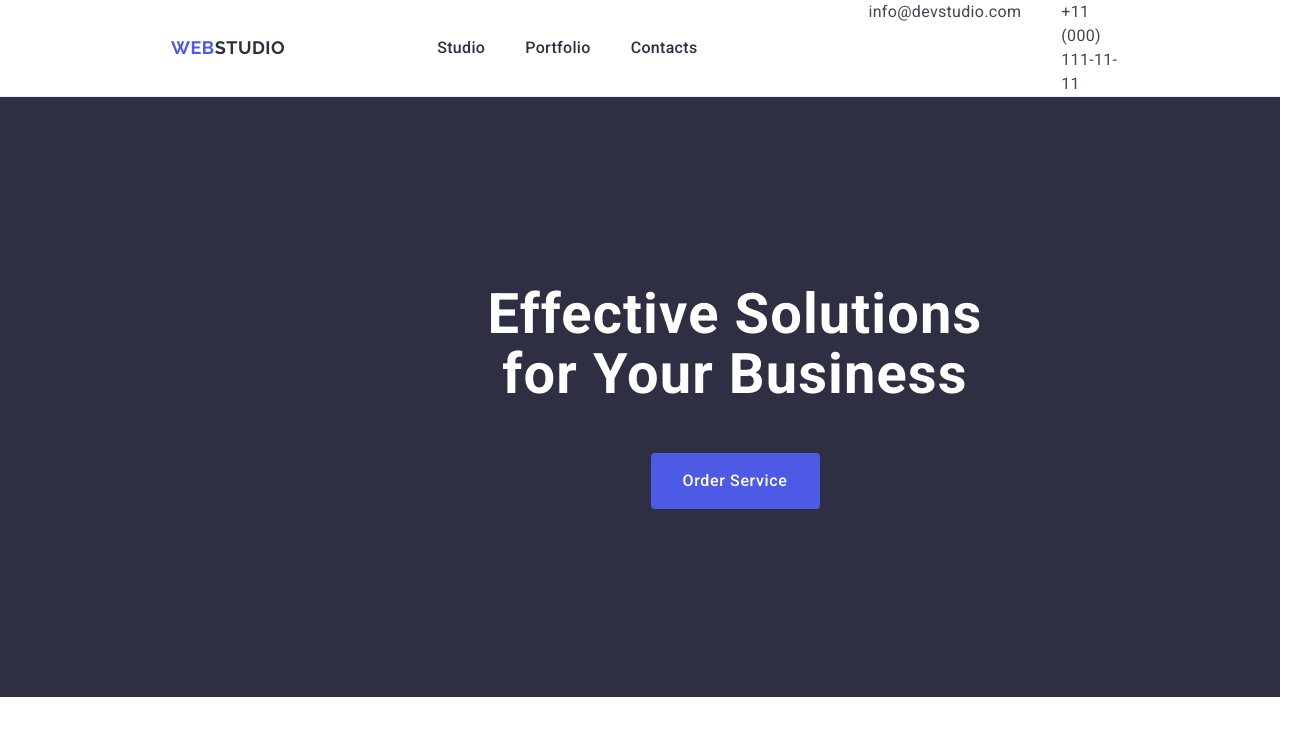
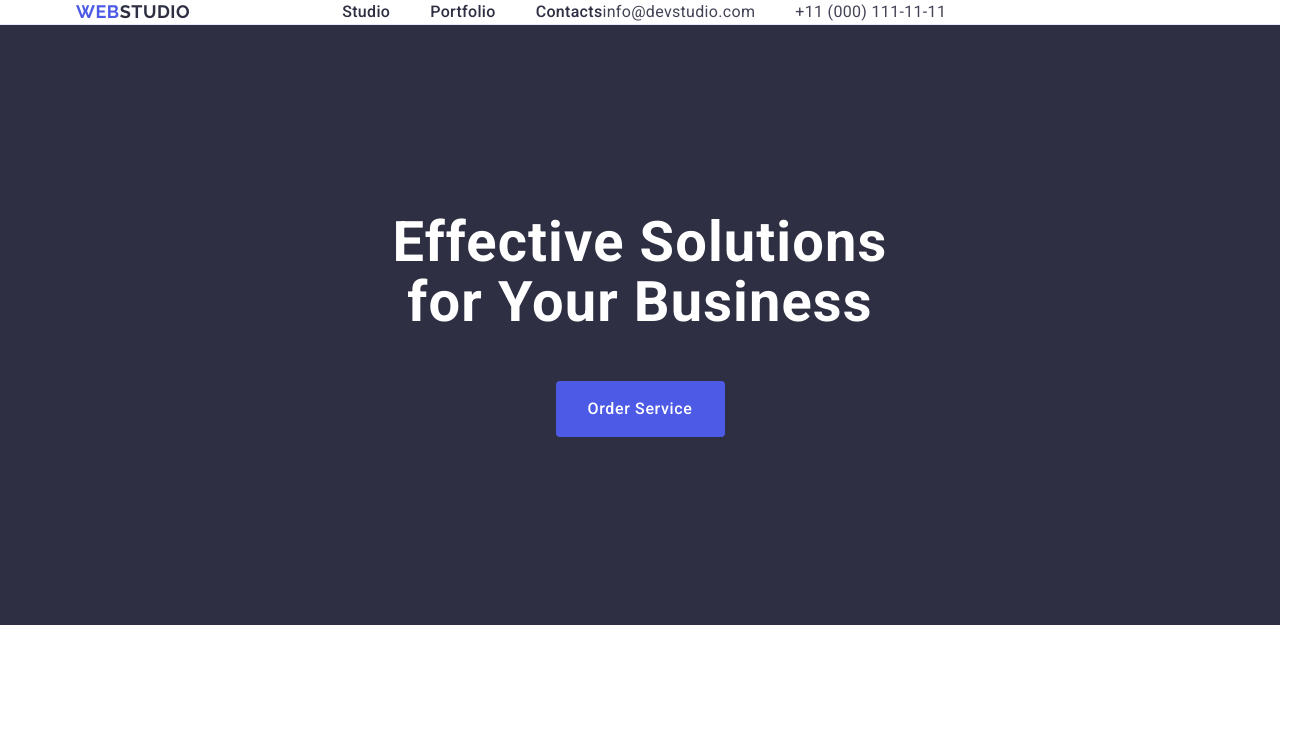
Before and after one commit to Yura-Chek/goit-markup-hw-03, a plain HTML site: page index.html in a window 1280 px wide. Shown: the top 741 px of the page, 1314 px wide, since content can reach past the window. Drawn offline with nearby package versions, Linux system fonts and the light colour scheme.

Commit message:
change header 4

```diff
--- a/css/styles.css
+++ b/css/styles.css
@@ -50,6 +50,7 @@ ul {
   margin-left: 156px;
   margin-right: 156px;
   padding: 0 15px;
+  margin: 0 auto;
 }
 
 .header {
@@ -105,20 +106,18 @@ ul {
 
 .contacts {
   font-style: normal;
-  display: flex;
 }
 
-/* .contacts-link {
+.contacts-link {
   display: flex;
-} */
+  gap: 40px;
+}
 
 .contacts-link-item {
   font-size: 16px;
   line-height: 1.5;
   letter-spacing: 0.02em;
   color: #434455;
-  display: flex;
-  gap: 40px;
 }
 
 .contacts-link-item:hover,
--- a/index.html
+++ b/index.html
@@ -34,7 +34,7 @@
             </ul>
           </nav>
 
-          <div class="container">
+          <!-- <div class="container"> -->
           <address class="contacts">
             <ul class="contacts-link">
               <li>
@@ -49,7 +49,7 @@
               </li>
             </ul>
           </address>
-          </div>
+          <!-- </div> -->
         </div>
       </header>
 
```
Lines whose indentation alone changed are shown as unchanged.
